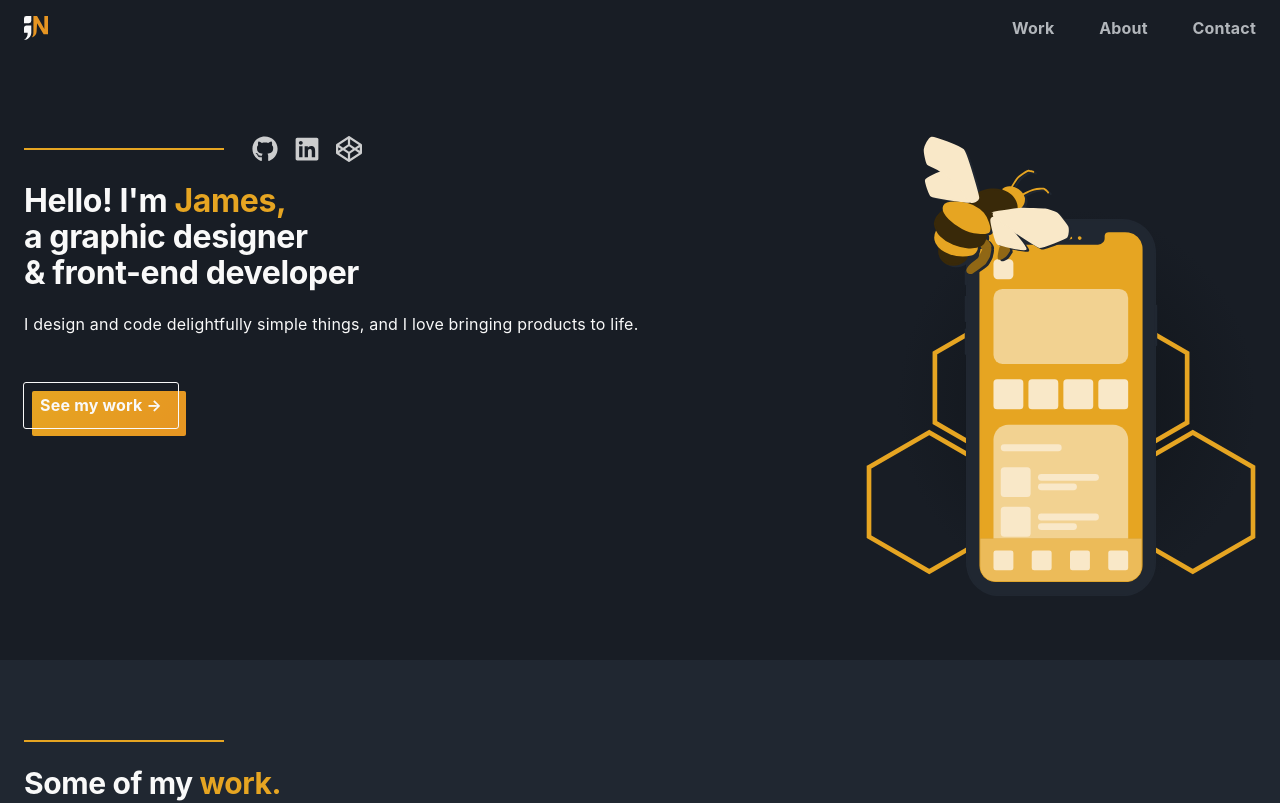
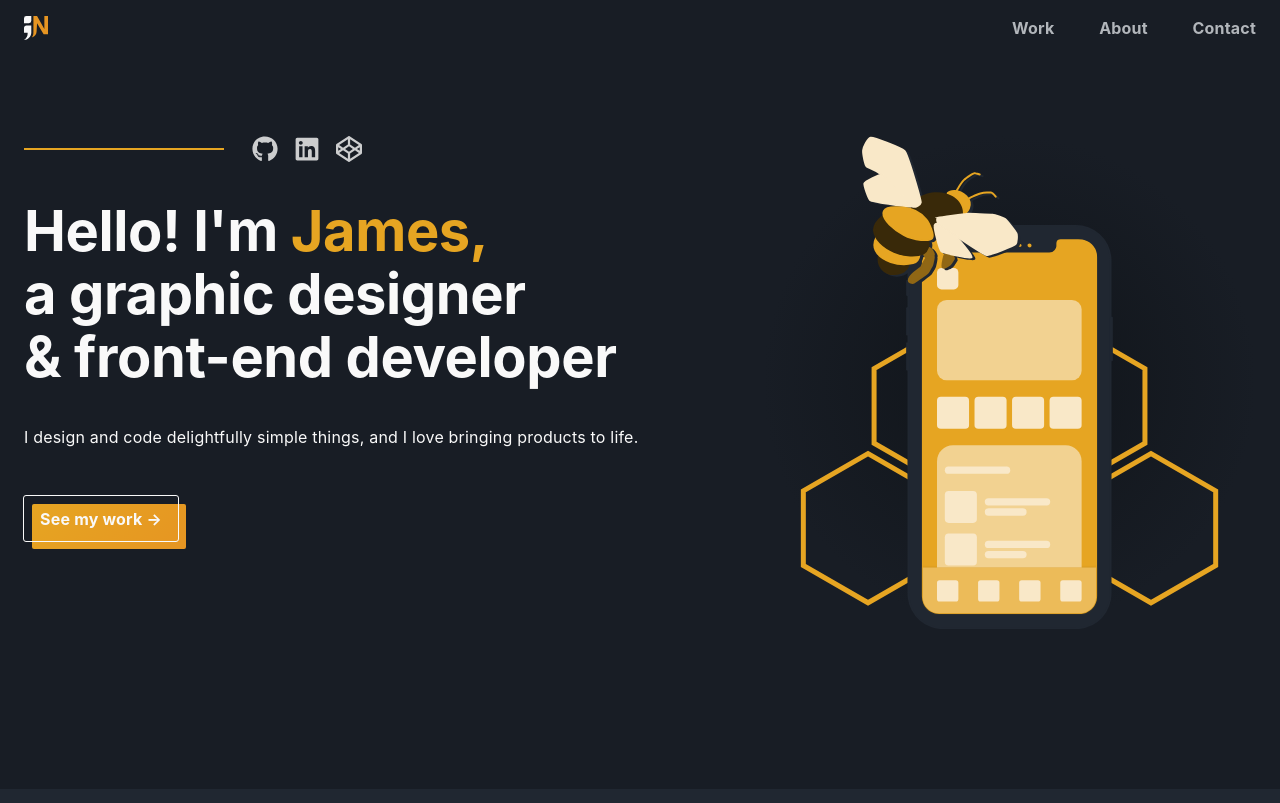
Before and after one commit to NeffCodes/Portfolio-v2.0, a Next.js app: page / in a window 1280 px wide. Shown: the top 803 px of the page. Built offline with nearby package versions, Linux system fonts and the light colour scheme.

Commit message:
Rearrange hero photo on homepage, made hero text larger

```diff
--- a/src/pages/index.js
+++ b/src/pages/index.js
@@ -24,7 +24,7 @@ export default function Home() {
         <div className={`${styles.hero} sectionContent`}>
           <div className={styles.heroText}>
             <Socials />
-            <h1>
+            <h1 className={styles.heroTitle}>
               Hello! I'm <span className='accent'>James,</span>
               <br/>
               a graphic designer
@@ -36,7 +36,16 @@ export default function Home() {
             </p>
             <Button destination='/#work'>See my work &rarr;</Button>
           </div>
-          {}
+          <div className={styles.heroPhoto}>
+            <Image
+              alt="Bee Hive Phone"
+              src="/assets/heroPhone.svg"
+              layout="fill"
+              objectFit='contain'
+              objectPosition="bottom"
+              quality={100}
+            />
+          </div>
         </div>
       </section>
 
--- a/src/styles/Home.module.css
+++ b/src/styles/Home.module.css
@@ -23,13 +23,21 @@
 .hero {
   background: transparent;
 }
-
+.heroTitle {
+  font-size: min(8.25vw, 3.5em);;
+}
 .heroText {
-  width: 100%
+  width: 100%;
+  padding-bottom: 5rem;
 }
 
 .heroDescription {
   margin-bottom: 3rem;
+}
+
+.heroPhoto {
+  display: none;
+  visibility: hidden;
 }
 
 /* small devices landscape and up */
@@ -46,20 +54,30 @@
   }
 
   .hero {
-    background-image:
-      url('../../public/assets/heroPhone.svg'),
+    /* background-image:  */
+      /* url('../../public/assets/heroPhone.svg'), */
       /* radial-gradient(circle, var(--navy-dark), var(--navy) 55%); */
-      radial-gradient(14% 42% at 86% 58%, var(--navy-dark), var(--navy) 100%);
-    background-position: top right 1.5rem;
+      /* radial-gradient(14% 42% at 86% 58%, var(--navy-dark), var(--navy) 100%); */
+    /* background-position: top right 1.5rem;
     background-repeat: no-repeat;
-    background-size: contain;
+    background-size: contain; */
     padding-top: 0;
     margin-top: 5rem;
-    padding-bottom: 10rem;
+    /* padding-bottom: 10rem; */
+    display: flex;
   }
 
   .heroText {
     width: 60%;
+
+  }
+
+  .heroPhoto {
+    display: inline-block;
+    visibility:visible;
+    position: relative;
+    width: 40%;
+    background-image: radial-gradient(closest-side,var(--navy-dark),var(--navy));
   }
 }
 
```
